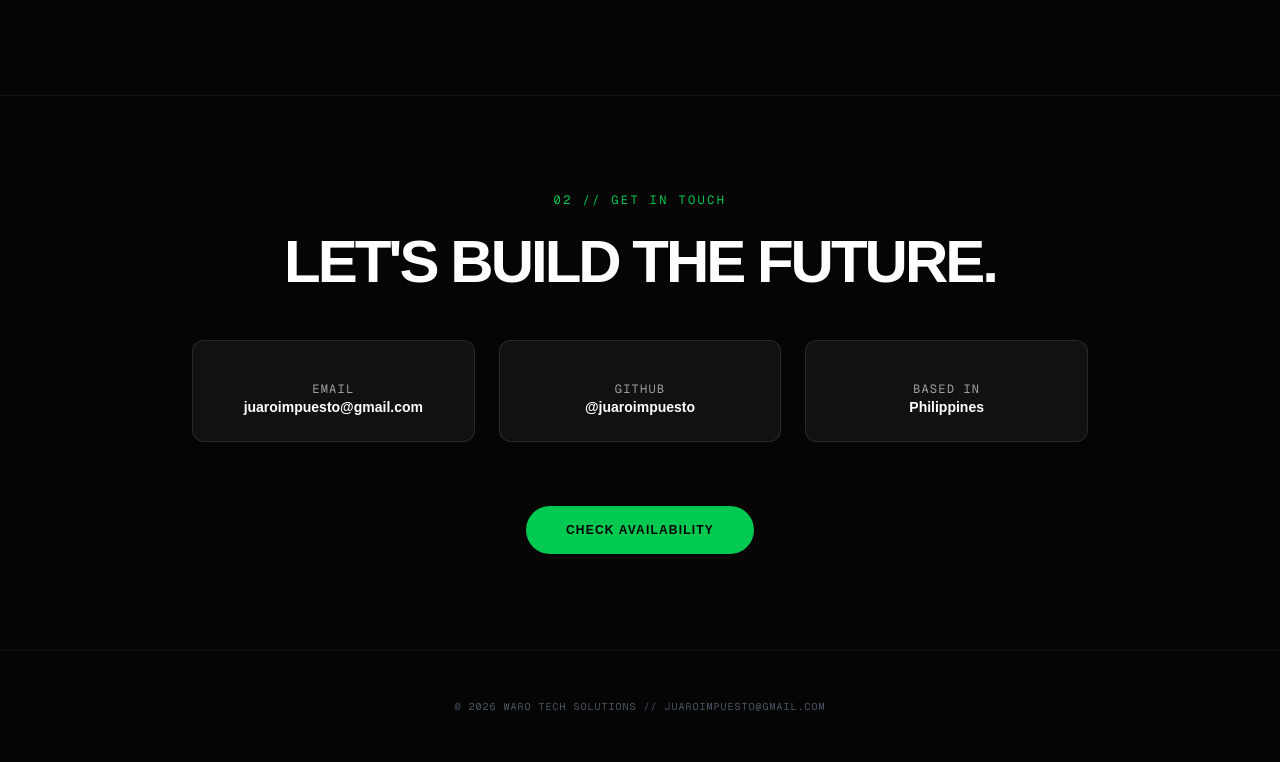
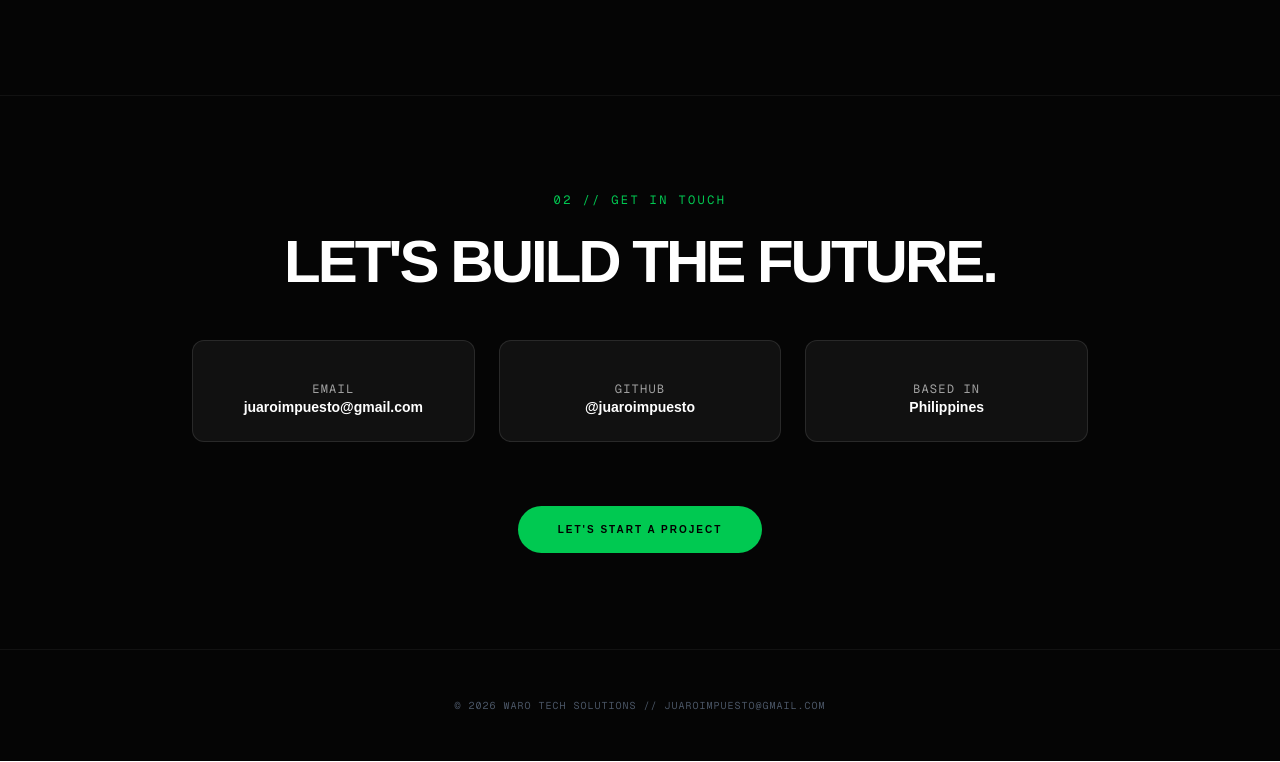
Before and after one commit to juaroimpuesto/waro-portfolio-v2, a Next.js app: page / in a window 1280 px wide. Shown: the part 1063-1825 px from the top of the page. Built offline with nearby package versions, Linux system fonts and the light colour scheme.

Commit message:
feat: update CTA to WhatsApp and change text to Let's Start A Project

```diff
--- a/src/app/page.tsx
+++ b/src/app/page.tsx
@@ -91,9 +91,12 @@ export default function Home() {
         </div>
 
         <div className="mt-16">
-          <button className="px-10 py-4 bg-green-500 text-black font-black rounded-full hover:bg-white transition-all transform hover:scale-105 uppercase text-xs tracking-widest">
-            Check Availability
-          </button>
+          <button
+  onClick={() => window.open('https://wa.me/639452371937?text=Hi%20Juaro,%20I%20would%20like%20to%20start%20a%20project%20with%20Waro%20Tech!', '_blank')}
+  className="px-10 py-4 bg-green-500 text-black font-black rounded-full hover:bg-white transition-all transform hover:scale-105 uppercase text-[10px] tracking-[0.2em]"
+>
+  Let's Start A Project
+</button>
         </div>
       </section>
 
```
